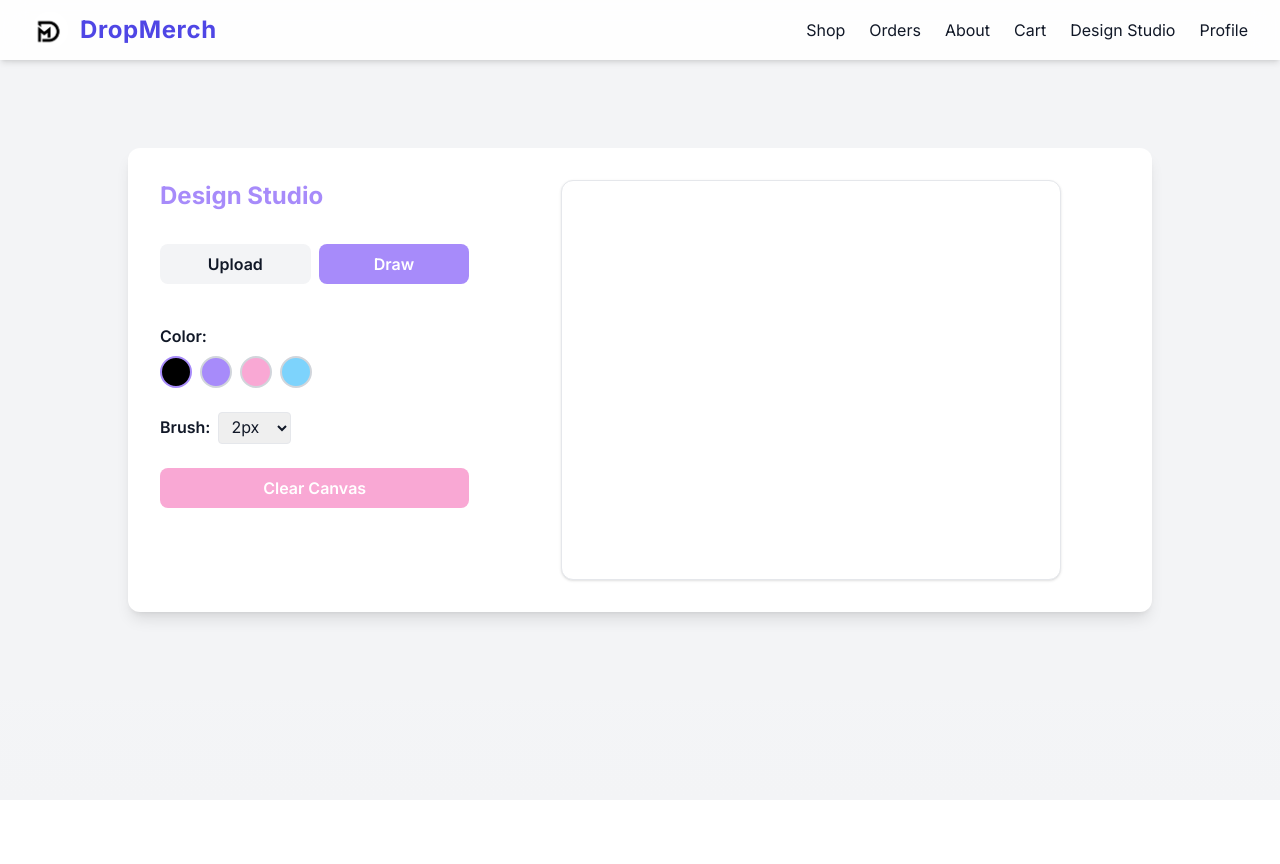
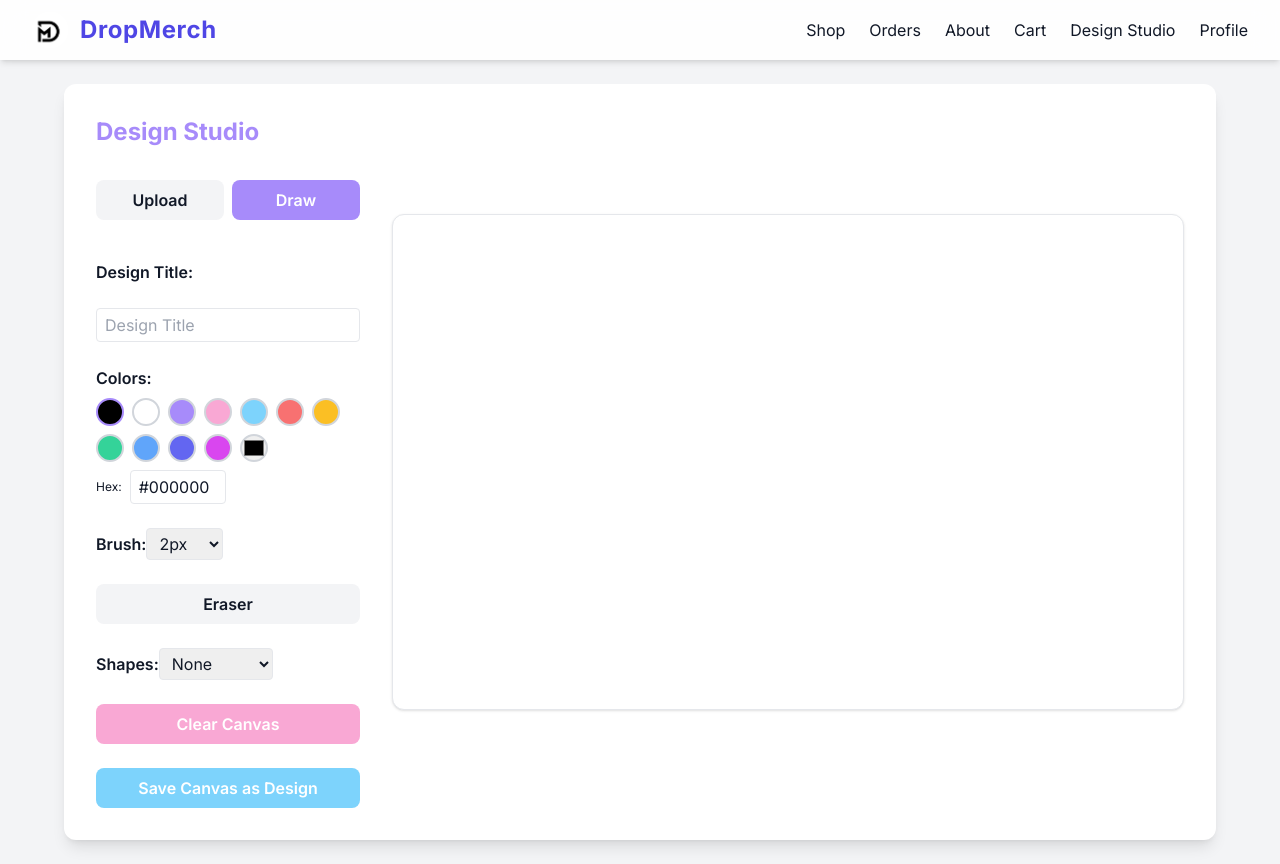
Before and after one commit to arandomjss/DropMerch, a React (Vite) app: page /design-studio in a window 1280 px wide. Before the commit the page ends 800 px from the top, so only its background shows below. Built offline with nearby package versions, Linux system fonts and the light colour scheme.

Commit message:
design studio update and save capabilities

```diff
--- a/src/components/hero.tsx
+++ b/src/components/hero.tsx
@@ -11,7 +11,7 @@ export default function Hero() {
         <a href="/shop" className="bg-white text-genzPurple font-bold py-3 px-8 rounded-full shadow-md hover:scale-105 transition text-lg">
           Shop The Drop
         </a>
-        <a href="#ideas" className="bg-black/30 text-white font-bold py-3 px-8 rounded-full shadow-md hover:scale-105 transition text-lg">
+        <a href="/design-studio" className="bg-black/30 text-white font-bold py-3 px-8 rounded-full shadow-md hover:scale-105 transition text-lg">
           Create Your Own
         </a>
       </div>
--- a/src/pages/DesignStudio.tsx
+++ b/src/pages/DesignStudio.tsx
@@ -2,88 +2,148 @@ import React, { useRef, useState } from "react";
 import { supabase } from "../lib/supabaseClient";
 import { useAuth } from "../context/AuthContext";
 
-const COLORS = ["#000", "#a78bfa", "#f9a8d4", "#7dd3fc"];
-const SIZES = [2, 4, 8, 16];
+const PRESET_COLORS = [
+  "#000000", "#ffffff", "#a78bfa", "#f9a8d4", "#7dd3fc", "#f87171", "#fbbf24", "#34d399", "#60a5fa", "#6366f1", "#d946ef"
+];
+const SIZES = [2, 4, 8, 16, 24, 32];
+const SHAPES = ["none", "rectangle", "circle", "line"];
 
 const DesignStudio: React.FC = () => {
   const canvasRef = useRef<HTMLCanvasElement>(null);
   const [drawing, setDrawing] = useState(false);
-  const [uploadedImage, setUploadedImage] = useState<string | null>(null);
+  const [color, setColor] = useState("#000000");
+  const [customColor, setCustomColor] = useState("#000000");
+  const [size, setSize] = useState(SIZES[0]);
+  const [isEraser, setIsEraser] = useState(false);
+  const [shape, setShape] = useState("none");
+  const [startPos, setStartPos] = useState<{ x: number; y: number } | null>(null);
+  const [canvasDims, setCanvasDims] = useState({ width: 800, height: 500 });
   const [activeTab, setActiveTab] = useState<"upload" | "draw">("draw");
-  const [color, setColor] = useState(COLORS[0]);
-  const [size, setSize] = useState(SIZES[0]);
   const { user } = useAuth();
   const [title, setTitle] = useState("");
   const [loading, setLoading] = useState(false);
   const [message, setMessage] = useState("");
+  const [uploadedImage, setUploadedImage] = useState<string | null>(null);
+
+  // Responsive canvas size
+  React.useEffect(() => {
+    const updateDims = () => {
+      if (window.innerWidth < 600) setCanvasDims({ width: 320, height: 400 });
+      else if (window.innerWidth < 900) setCanvasDims({ width: 500, height: 400 });
+      else setCanvasDims({ width: 800, height: 500 });
+    };
+    updateDims();
+    window.addEventListener("resize", updateDims);
+    return () => window.removeEventListener("resize", updateDims);
+  }, []);
 
   // Drawing handlers
-  const startDrawing = (e: React.MouseEvent) => {
-    setDrawing(true);
-    draw(e);
-  };
-
-  const endDrawing = () => {
-    setDrawing(false);
-    if (canvasRef.current) {
-      const ctx = canvasRef.current.getContext("2d");
-      ctx?.beginPath();
+  const getPos = (e: React.MouseEvent | React.TouchEvent) => {
+    const canvas = canvasRef.current;
+    if (!canvas) return { x: 0, y: 0 };
+    const rect = canvas.getBoundingClientRect();
+    if ("touches" in e) {
+      const touch = e.touches[0];
+      return { x: touch.clientX - rect.left, y: touch.clientY - rect.top };
+    } else {
+      return { x: (e as React.MouseEvent).clientX - rect.left, y: (e as React.MouseEvent).clientY - rect.top };
     }
   };
 
-  const draw = (e: React.MouseEvent) => {
-    if (!drawing || !canvasRef.current) return;
-    const ctx = canvasRef.current.getContext("2d");
-    if (!ctx) return;
-    const rect = canvasRef.current.getBoundingClientRect();
-    ctx.lineWidth = size;
-    ctx.lineCap = "round";
-    ctx.strokeStyle = color;
-    ctx.lineTo(e.clientX - rect.left, e.clientY - rect.top);
-    ctx.stroke();
-    ctx.beginPath();
-    ctx.moveTo(e.clientX - rect.left, e.clientY - rect.top);
-  };
+  const startDraw = (e: React.MouseEvent | React.TouchEvent) => {
+    e.preventDefault();
+    const pos = getPos(e);
+    setDrawing(true);
+    setStartPos(pos);
 
-  const getTouchPos = (touch: Touch) => {
-    if (!canvasRef.current) return { x: 0, y: 0 };
-    const rect = canvasRef.current.getBoundingClientRect();
-    return {
-      x: touch.clientX - rect.left,
-      y: touch.clientY - rect.top,
-    };
-  };
-
-  const startDrawingTouch = (e: React.TouchEvent) => {
-    setDrawing(true);
-    drawTouch(e);
-  };
-
-  const endDrawingTouch = () => {
-    setDrawing(false);
-    if (canvasRef.current) {
+    if (shape === "none" && canvasRef.current) {
       const ctx = canvasRef.current.getContext("2d");
-      ctx?.beginPath();
+      if (!ctx) return;
+      ctx.beginPath();
+      ctx.moveTo(pos.x, pos.y);
     }
   };
 
-  const drawTouch = (e: React.TouchEvent) => {
+  const endDraw = (e: React.MouseEvent | React.TouchEvent) => {
     if (!drawing || !canvasRef.current) return;
+    setDrawing(false);
     const ctx = canvasRef.current.getContext("2d");
     if (!ctx) return;
-    const touch = e.touches[0];
-    if (!touch) return;
-    const pos = getTouchPos(touch);
+    if (shape !== "none" && startPos) {
+      const end = getPos(e);
+      ctx.lineWidth = size;
+      ctx.strokeStyle = isEraser ? "#fff" : color;
+      ctx.fillStyle = isEraser ? "#fff" : color;
+      switch (shape) {
+        case "rectangle":
+          ctx.beginPath();
+          ctx.rect(startPos.x, startPos.y, end.x - startPos.x, end.y - startPos.y);
+          ctx.fill();
+          break;
+        case "circle":
+          ctx.beginPath();
+          const radius = Math.sqrt(Math.pow(end.x - startPos.x, 2) + Math.pow(end.y - startPos.y, 2));
+          ctx.arc(startPos.x, startPos.y, radius, 0, 2 * Math.PI);
+          ctx.fill();
+          break;
+        case "line":
+          ctx.beginPath();
+          ctx.moveTo(startPos.x, startPos.y);
+          ctx.lineTo(end.x, end.y);
+          ctx.stroke();
+          break;
+      }
+    }
+    ctx?.beginPath();
+    setStartPos(null);
+  };
+
+  const draw = (e: React.MouseEvent | React.TouchEvent) => {
+    if (!drawing || !canvasRef.current || shape !== "none") return;
+    const ctx = canvasRef.current.getContext("2d");
+    if (!ctx) return;
+    const pos = getPos(e);
     ctx.lineWidth = size;
     ctx.lineCap = "round";
-    ctx.strokeStyle = color;
+    ctx.strokeStyle = isEraser ? "#fff" : color;
     ctx.lineTo(pos.x, pos.y);
     ctx.stroke();
     ctx.beginPath();
     ctx.moveTo(pos.x, pos.y);
   };
 
-  // Upload handler
+  // Touch event wrappers
+  const handleTouchStart = (e: React.TouchEvent) => startDraw(e);
+  const handleTouchEnd = (e: React.TouchEvent) => endDraw(e);
+  const handleTouchMove = (e: React.TouchEvent) => draw(e);
+
+  // Color palette and hex input
+  const handleColorChange = (c: string) => {
+    setColor(c);
+    setCustomColor(c);
+    setIsEraser(false);
+  };
+  const handleHexInput = (e: React.ChangeEvent<HTMLInputElement>) => {
+    setCustomColor(e.target.value);
+    setColor(e.target.value);
+    setIsEraser(false);
+  };
+
+  // Eraser
+  const handleEraser = () => {
+    setIsEraser(true);
+    setShape("none");
+  };
+
+  // Clear canvas
+  const clearCanvas = () => {
+    if (canvasRef.current) {
+      const ctx = canvasRef.current.getContext("2d");
+      ctx?.clearRect(0, 0, canvasRef.current.width, canvasRef.current.height);
+    }
+  };
+
+  // Upload handler for image files
   const handleUpload = (e: React.ChangeEvent<HTMLInputElement>) => {
     const file = e.target.files?.[0];
     if (file) {
@@ -92,29 +152,6 @@ const DesignStudio: React.FC = () => {
       reader.readAsDataURL(file);
     }
   };
-
-  // Clear canvas
-  const clearCanvas = () => {
-    if (canvasRef.current) {
-      const ctx = canvasRef.current.getContext("2d");
-      ctx?.clearRect(0, 0, canvasRef.current.width, canvasRef.current.height);
-      if (uploadedImage && activeTab === "draw") {
-        const img = new window.Image();
-        img.src = uploadedImage;
-        img.onload = () => ctx?.drawImage(img, 0, 0, canvasRef.current!.width, canvasRef.current!.height);
-      }
-    }
-  };
-
-  // Draw uploaded image on canvas
-  React.useEffect(() => {
-    if (uploadedImage && canvasRef.current && activeTab === "draw") {
-      const ctx = canvasRef.current.getContext("2d");
-      const img = new window.Image();
-      img.src = uploadedImage;
-      img.onload = () => ctx?.drawImage(img, 0, 0, canvasRef.current!.width, canvasRef.current!.height);
-    }
-  }, [uploadedImage, activeTab]);
 
   // Handle upload form submit (for Upload tab)
   const handleUploadSubmit = async (e: React.FormEvent) => {
@@ -141,14 +178,12 @@ const DesignStudio: React.FC = () => {
     }
     const fileExt = file.name.split('.').pop();
     const filePath = `${user.id}/${Date.now()}.${fileExt}`;
-    // Use the correct bucket name (case-sensitive)
     const { error: uploadError } = await supabase.storage
-    .from("designs")
-    .upload(filePath, file, { upsert: true });
+      .from("designs")
+      .upload(filePath, file, { upsert: true });
 
     if (uploadError) {
       setMessage("Failed to upload image.");
-      console.error("Supabase upload error:", uploadError); // <-- Add this line
       setLoading(false);
       return;
     }
@@ -175,11 +210,51 @@ const DesignStudio: React.FC = () => {
     setLoading(false);
   };
 
+  // Save canvas as image and upload
+  const handleSaveCanvas = async () => {
+    if (!canvasRef.current || !user) return;
+    setLoading(true);
+    setMessage("");
+    const dataUrl = canvasRef.current.toDataURL("image/png");
+    const res = await fetch(dataUrl);
+    const blob = await res.blob();
+    const filePath = `${user.id}/${Date.now()}.png`;
+    const { error: uploadError } = await supabase.storage
+      .from("designs")
+      .upload(filePath, blob, { upsert: true });
+
+    if (uploadError) {
+      setMessage("Failed to upload canvas.");
+      setLoading(false);
+      return;
+    }
+
+    const { data } = supabase.storage.from("designs").getPublicUrl(filePath);
+    const image_url = data.publicUrl;
+
+    // Save to designs table
+    const { error } = await supabase.from("designs").insert([
+      {
+        user_id: user.id,
+        title: title || "Untitled Design",
+        image_url,
+        display_on_profile: false,
+      },
+    ]);
+    if (!error) {
+      setTitle("");
+      setMessage("Design saved!");
+    } else {
+      setMessage("Failed to save design.");
+    }
+    setLoading(false);
+  };
+
   return (
     <div className="min-h-[80vh] flex flex-col items-center justify-center px-2 py-6 bg-genzGray">
-      <div className="w-full max-w-5xl bg-white rounded-xl shadow-lg p-4 md:p-8 flex flex-col md:flex-row gap-8">
+      <div className="w-full max-w-6xl bg-white rounded-xl shadow-lg p-4 md:p-8 flex flex-col md:flex-row gap-8">
         {/* Controls Sidebar */}
-        <div className="md:w-1/3 w-full flex flex-col gap-6">
+        <div className="md:w-1/4 w-full flex flex-col gap-6">
           <h2 className="text-2xl font-bold text-genzPurple mb-2">Design Studio</h2>
           <div className="flex gap-2 mb-4">
             <button
@@ -231,23 +306,51 @@ const DesignStudio: React.FC = () => {
               {message && <div className="text-genzPink">{message}</div>}
             </form>
           )}
+
           {activeTab === "draw" && (
             <div className="flex flex-col gap-4">
+              <label className="block mb-2 font-semibold">Design Title:</label>
+              <input
+                className="border rounded px-2 py-1 mb-2"
+                placeholder="Design Title"
+                value={title}
+                onChange={(e) => setTitle(e.target.value)}
+              />
               <div>
-                <span className="mr-2 font-semibold">Color:</span>
-                <div className="flex gap-2 mt-2">
-                  {COLORS.map((c) => (
+                <span className="font-semibold">Colors:</span>
+                <div className="flex flex-wrap gap-2 mt-2">
+                  {PRESET_COLORS.map((c) => (
                     <button
                       key={c}
-                      className={`w-8 h-8 rounded-full border-2 ${color === c ? "border-genzPurple" : "border-gray-300"}`}
+                      className={`w-7 h-7 rounded-full border-2 ${color === c && !isEraser ? "border-genzPurple" : "border-gray-300"}`}
                       style={{ background: c }}
-                      onClick={() => setColor(c)}
+                      onClick={() => handleColorChange(c)}
+                      aria-label={c}
                     />
                   ))}
+                  <input
+                    type="color"
+                    value={customColor}
+                    onChange={e => handleColorChange(e.target.value)}
+                    className="w-7 h-7 border-2 border-gray-300 rounded-full p-0"
+                    aria-label="Color picker"
+                  />
+                </div>
+                <div className="mt-2 flex items-center gap-2">
+                  <span className="text-xs">Hex:</span>
+                  <input
+                    type="text"
+                    value={customColor}
+                    onChange={handleHexInput}
+                    className="border rounded px-2 py-1 w-24"
+                    placeholder="#000000"
+                    maxLength={7}
+                  />
                 </div>
               </div>
+
               <div>
-                <span className="mr-2 font-semibold">Brush:</span>
+                <span className="font-semibold">Brush:</span>
                 <select
                   value={size}
                   onChange={e => setSize(Number(e.target.value))}
@@ -256,32 +359,61 @@ const DesignStudio: React.FC = () => {
                   {SIZES.map(s => <option key={s} value={s}>{s}px</option>)}
                 </select>
               </div>
+
+              <button
+                onClick={handleEraser}
+                className={`px-4 py-2 rounded-lg font-semibold mt-2 ${isEraser ? "bg-genzPink text-white" : "bg-genzGray"}`}
+              >
+                {isEraser ? "Eraser (Active)" : "Eraser"}
+              </button>
+
+
+              <div>
+                <span className="font-semibold">Shapes:</span>
+                <select
+                  value={shape}
+                  onChange={e => { setShape(e.target.value); setIsEraser(false); }}
+                  className="border rounded px-2 py-1 mt-2"
+                >
+                  {SHAPES.map(s => <option key={s} value={s}>{s.charAt(0).toUpperCase() + s.slice(1)}</option>)}
+                </select>
+              </div>
+              {/* Clear */}
               <button
                 onClick={clearCanvas}
                 className="px-4 py-2 rounded-lg bg-genzPink text-white font-semibold mt-2"
               >
                 Clear Canvas
               </button>
+              {/* Save Canvas */}
+              <button
+                onClick={handleSaveCanvas}
+                className="px-4 py-2 rounded-lg bg-genzBlue text-white font-semibold mt-2"
+                disabled={loading}
+              >
+                {loading ? "Saving..." : "Save Canvas as Design"}
+              </button>
+              {message && <div className="text-genzPink">{message}</div>}
             </div>
           )}
         </div>
         {/* Canvas Area */}
-        <div className="md:w-2/3 w-full flex flex-col items-center justify-center">
+        <div className="md:w-3/4 w-full flex flex-col items-center justify-center">
           {activeTab === "draw" && (
             <canvas
               ref={canvasRef}
-              width={window.innerWidth < 600 ? 320 : 500}
-              height={window.innerWidth < 600 ? 240 : 400}
-              className="border rounded-xl bg-white shadow w-full max-w-[500px] h-auto"
-              onMouseDown={startDrawing}
-              onMouseUp={endDrawing}
-              onMouseOut={endDrawing}
+              width={canvasDims.width}
+              height={canvasDims.height}
+              className="border rounded-xl bg-white shadow w-full h-auto"
+              onMouseDown={startDraw}
+              onMouseUp={endDraw}
+              onMouseOut={endDraw}
               onMouseMove={draw}
-              onTouchStart={startDrawingTouch}
-              onTouchEnd={endDrawingTouch}
-              onTouchCancel={endDrawingTouch}
-              onTouchMove={drawTouch}
-              style={{ touchAction: "none" }}
+              onTouchStart={handleTouchStart}
+              onTouchEnd={handleTouchEnd}
+              onTouchCancel={handleTouchEnd}
+              onTouchMove={handleTouchMove}
+              style={{ touchAction: "none", background: "#fff" }}
             />
           )}
           {activeTab === "upload" && uploadedImage && (
```
